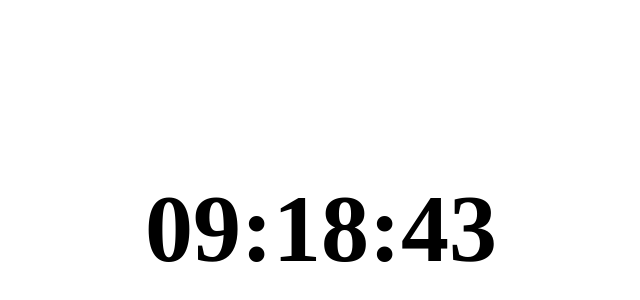
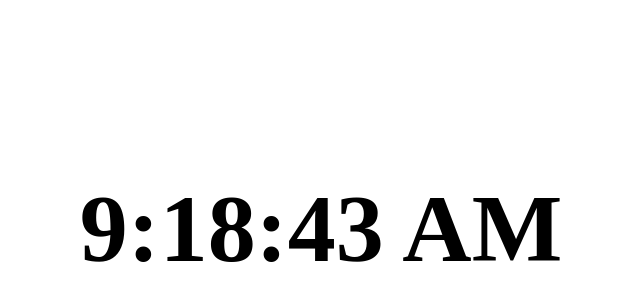
Before and after one commit to niksonax/my-clock, a React app: page / in a window 1280 px wide. Shown: the part 172-472 px from the top of the page, without its empty margins (317-957 px from the left). Built offline with nearby package versions, Linux system fonts and the light colour scheme.

Commit message:
Clear interval when page isn't visible

```diff
--- a/src/components/Clock.jsx
+++ b/src/components/Clock.jsx
@@ -1,23 +1,26 @@
 import React, { useState, useEffect } from 'react';
-
-const displayValue = (value) => (value.length === 1 ? '0' + value : value);
+import { usePageVisibility } from '../hooks/usePageVisibility.jsx';
 
 const Clock = () => {
   const [date, setDate] = useState(new Date());
 
-  const hours = date.getHours().toString();
-  const minutes = date.getMinutes().toString();
-  const seconds = date.getSeconds().toString();
+  const isVisible = usePageVisibility();
+
+  const time = date.toLocaleTimeString();
+
+  const refreshClock = () => setDate(new Date());
 
   useEffect(() => {
-    setInterval(() => setDate(new Date()), 1000);
-  }, [date]);
+    if (isVisible) {
+      const clockTimer = setInterval(refreshClock, 1000);
+
+      return () => clearInterval(clockTimer);
+    }
+  }, [isVisible]);
 
   return (
     <div>
-      <h2>
-        {displayValue(hours)}:{displayValue(minutes)}:{displayValue(seconds)}
-      </h2>
+      <h2>{time}</h2>
     </div>
   );
 };
--- /dev/null
+++ b/src/hooks/usePageVisibility.jsx
@@ -0,0 +1,16 @@
+import { useState, useEffect } from 'react';
+
+export const usePageVisibility = () => {
+  const [isVisible, setIsVisible] = useState(!document.hidden);
+  const handleVisibilityChange = () => setIsVisible(!document.hidden);
+
+  useEffect(() => {
+    document.addEventListener('visibilitychange', handleVisibilityChange);
+
+    return () => {
+      document.removeEventListener('visibilitychange', handleVisibilityChange);
+    };
+  });
+
+  return isVisible;
+};
```
